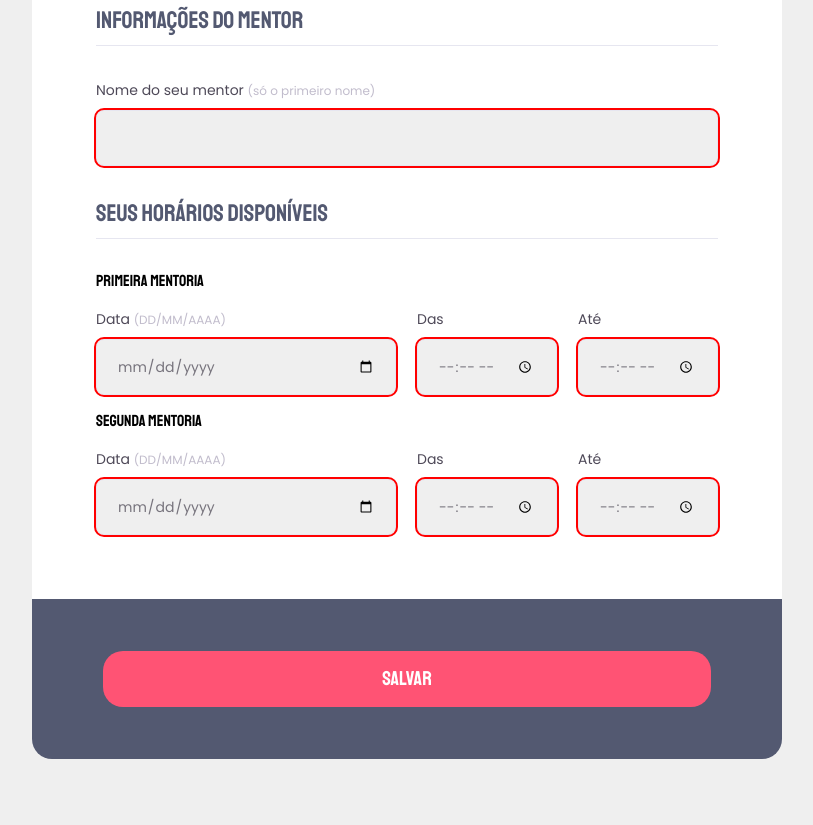
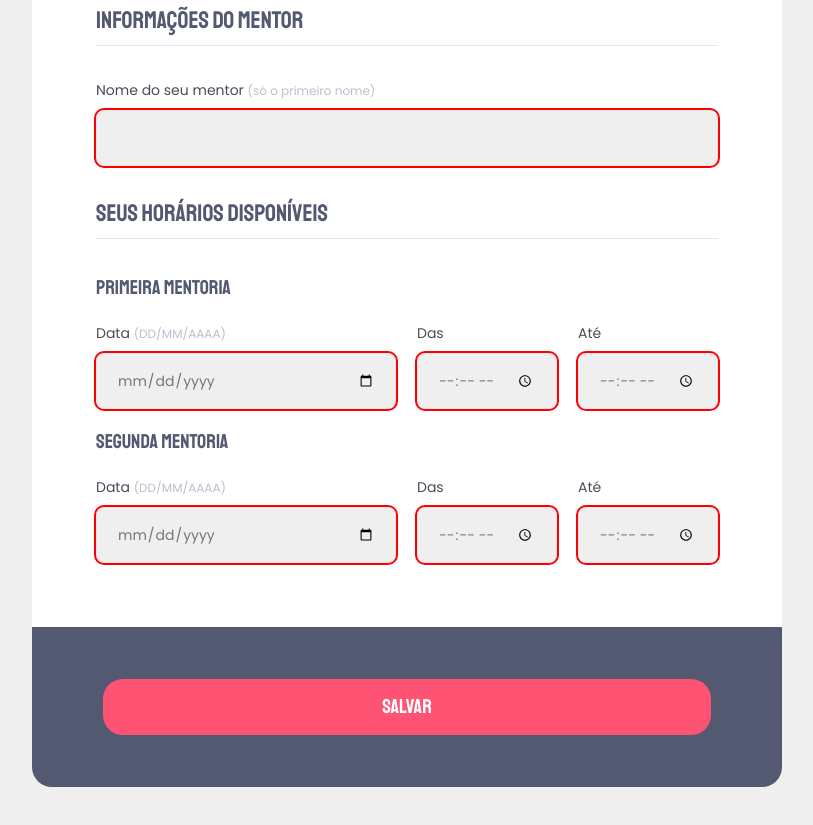
Before and after one commit to eduardonogarotto/form-agende-sua-mentoria, a plain HTML site: page index.html in a window 1280 px wide. Shown: the part 793-1618 px from the top of the page, without its empty margins (233-1046 px from the left). Drawn offline with Linux system fonts and the light colour scheme.

Commit message:
Fix: Properties from Primeira Mentoria and Segunda mentoria

```diff
--- a/style.css
+++ b/style.css
@@ -24,7 +24,7 @@ body::before {
 }
 
 h1,
-p,
+.fieldset-wrapper p,
 legend,
 button {
   font-family: "Staatliches", sans-serif;
@@ -44,7 +44,6 @@ header {
 }
 
 header p {
-  font-family: "Poppins", sans-serif;
   font-size: 20px;
 
   margin-top: 18px;
@@ -126,6 +125,13 @@ fieldset {
   justify-content: space-between;
 }
 
+.fieldset-wrapper p {
+  color: #535971;
+  font-size: 20px;
+
+  line-height: 34px;
+}
+
 .mentorship-date-wrapper-3col input {
   width: 140px;
 }
```
Also changed, not shown: github/projeto-finalizado.png.
